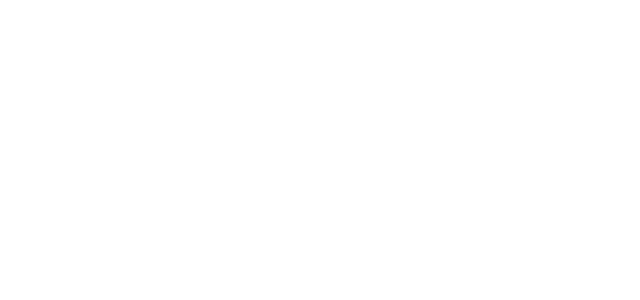
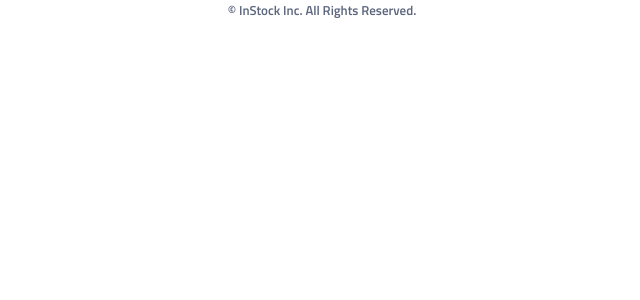
Before and after one commit to Jayingli/instock-client, a React (Create React App) app: page / in a window 1280 px wide. Shown: the top 300 px of the page, without its empty margins (318-958 px from the left). Built offline with nearby package versions, Linux system fonts and the light colour scheme; the HTML template or start-up script is replaced by a standard one.

Commit message:
setup footer

```diff
--- a/src/components/Footer/Footer.jsx
+++ b/src/components/Footer/Footer.jsx
@@ -3,7 +3,7 @@
 function Footer() {
     return (
         <footer className="footer">
-
+            <p className="footer__copyright">&copy; InStock Inc. All Rights Reserved.</p>
         </footer>
     )
 };
--- a/src/components/Footer/Footer.scss
+++ b/src/components/Footer/Footer.scss
@@ -2,5 +2,10 @@
 @use '../../styles/partials/mixins' as *;
 
 .footer {
-
+    &__copyright {
+        display: flex;
+        justify-content: center;
+        color: $secondary-text-color;
+        @include mobile-text-label-h3();
+    }
 }
```
